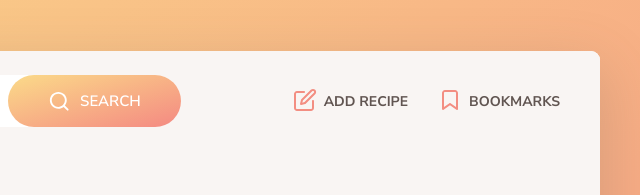
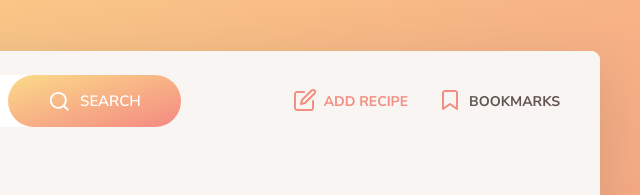
Before and after one commit to Sakil78/forkify, a website built with Parcel: page index.html in a window 1280 px wide. Shown: the top 195 px of the page, 640-1280 px from the left. Built offline with nearby package versions, Linux system fonts and the light colour scheme.

Commit message:
Add styles for add recipe button in header

```diff
--- a/src/sass/_header.scss
+++ b/src/sass/_header.scss
@@ -59,6 +59,13 @@
 .nav {
   align-self: stretch;
   margin-right: 2.5rem;
+
+  &__btn--add-recipe,
+  &__btn--add-recipe span,
+  &__btn--add-recipe svg {
+    color: #f38e82 !important;
+    fill: #f38e82 !important;
+  }
 
   &__list {
     list-style: none;
```
